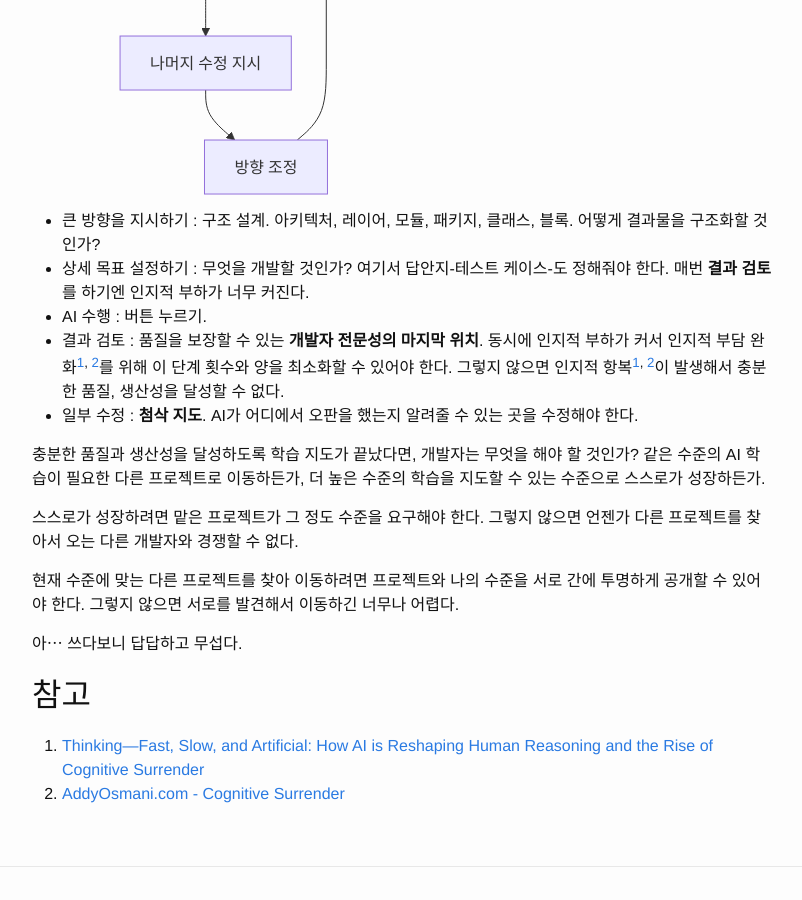
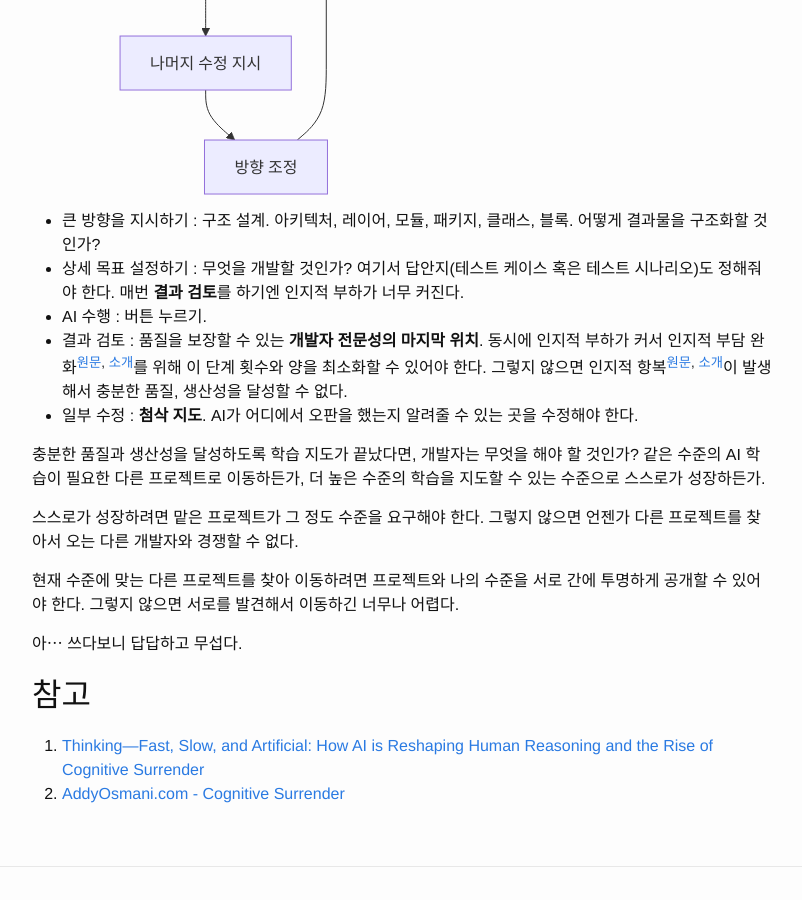
Before and after one commit to JustBurrow/JustBurrow.github.io, a Jekyll site: the page built from _posts/2026-05-24-future-of-developer.md, in a window 1280 px wide and 900 px high, scrolled down 1269 px. Shown: the whole window, without its empty margins (238-1040 px from the left). Built offline with Jekyll 4.4.1, drawn with Linux system fonts in a browser that asks for light colours.

Commit message:
💬 구체적 표현법 변경.

````diff
--- a/_posts/2026-05-24-future-of-developer.md
+++ b/_posts/2026-05-24-future-of-developer.md
@@ -30,9 +30,9 @@ flowchart TD
 ```
 
 - 큰 방향을 지시하기 : 구조 설계. 아키텍처, 레이어, 모듈, 패키지, 클래스, 블록. 어떻게 결과물을 구조화할 것인가?
-- 상세 목표 설정하기 : 무엇을 개발할 것인가? 여기서 답안지-테스트 케이스-도 정해줘야 한다. 매번 **결과 검토**를 하기엔 인지적 부하가 너무 커진다.
+- 상세 목표 설정하기 : 무엇을 개발할 것인가? 여기서 답안지(테스트 케이스 혹은 테스트 시나리오)도 정해줘야 한다. 매번 **결과 검토**를 하기엔 인지적 부하가 너무 커진다.
 - AI 수행 : 버튼 누르기.
-- 결과 검토 : 품질을 보장할 수 있는 **개발자 전문성의 마지막 위치**. 동시에 인지적 부하가 커서 인지적 부담 완화<sup>[1][1], [2][2]</sup>를 위해 이 단계 횟수와 양을 최소화할 수 있어야 한다. 그렇지 않으면 인지적 항복<sup>[1][1], [2][2]</sup>이 발생해서 충분한 품질, 생산성을 달성할 수 없다.
+- 결과 검토 : 품질을 보장할 수 있는 **개발자 전문성의 마지막 위치**. 동시에 인지적 부하가 커서 인지적 부담 완화<sup>[원문][1], [소개][2]</sup>를 위해 이 단계 횟수와 양을 최소화할 수 있어야 한다. 그렇지 않으면 인지적 항복<sup>[원문][1], [소개][2]</sup>이 발생해서 충분한 품질, 생산성을 달성할 수 없다.
 - 일부 수정 : **첨삭 지도**. AI가 어디에서 오판을 했는지 알려줄 수 있는 곳을 수정해야 한다.
 
 충분한 품질과 생산성을 달성하도록 학습 지도가 끝났다면, 개발자는 무엇을 해야 할 것인가? 같은 수준의 AI 학습이 필요한 다른 프로젝트로 이동하든가, 더 높은 수준의 학습을 지도할 수 있는 수준으로 스스로가 성장하든가.
````
